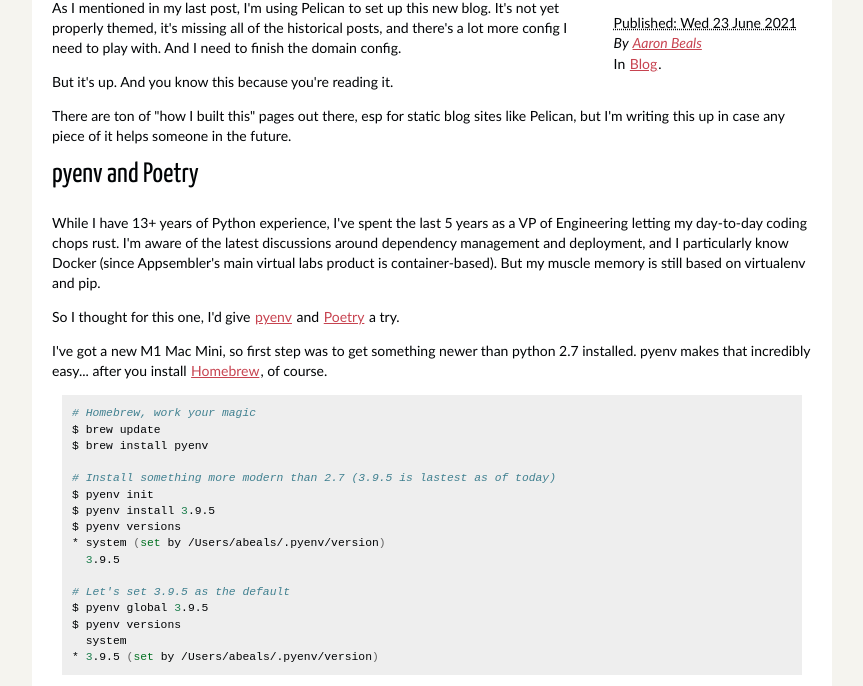
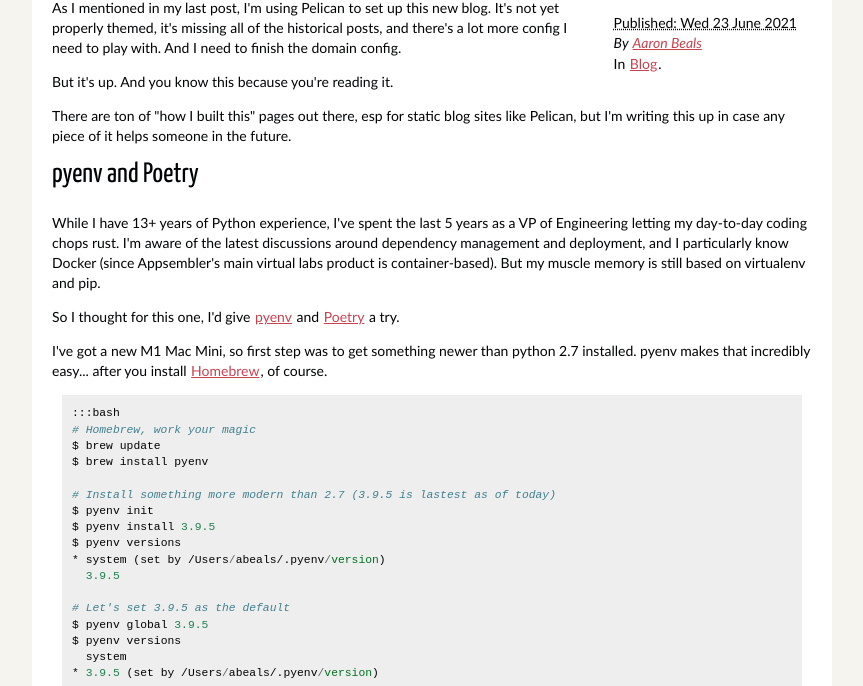
Before and after one commit to abeals/abeals.github.io, a plain HTML site: page posts/pelican-pyenv-poetry-and-github-pages.html in a window 1280 px wide. Shown: the part 229-915 px from the top of the page, without its empty margins (208-1071 px from the left). Drawn offline with Linux system fonts and the light colour scheme; files whose address does not match are found by name.

Commit message:
Refreshing commit, before I post the first new post of the new year.

```diff
--- a/posts/pelican-pyenv-poetry-and-github-pages.html
+++ b/posts/pelican-pyenv-poetry-and-github-pages.html
@@ -44,26 +44,28 @@
 <p>While I have 13+ years of Python experience, I've spent the last 5 years as a VP of Engineering letting my day-to-day coding chops rust. I'm aware of the latest discussions around dependency management and deployment, and I particularly know Docker (since Appsembler's main virtual labs product is container-based). But my muscle memory is still based on virtualenv and pip.</p>
 <p>So I thought for this one, I'd give <a href="https://github.com/pyenv/pyenv">pyenv</a> and <a href="https://python-poetry.org">Poetry</a> a try.</p>
 <p>I've got a new M1 Mac Mini, so first step was to get something newer than python 2.7 installed. pyenv makes that incredibly easy... after you install <a href="https://brew.sh">Homebrew</a>, of course.</p>
-<div class="highlight"><pre><span></span><code><span class="c1"># Homebrew, work your magic</span>
-$ brew update
-$ brew install pyenv
+<div class="highlight"><pre><span></span><code>:::<span class="n">bash</span>
+<span class="c1"># Homebrew, work your magic</span>
+$ <span class="n">brew</span> <span class="n">update</span>
+$ <span class="n">brew</span> <span class="n">install</span> <span class="n">pyenv</span>
 
 <span class="c1"># Install something more modern than 2.7 (3.9.5 is lastest as of today)</span>
-$ pyenv init
-$ pyenv install <span class="m">3</span>.9.5
-$ pyenv versions
-* system <span class="o">(</span><span class="nb">set</span> by /Users/abeals/.pyenv/version<span class="o">)</span>
-  <span class="m">3</span>.9.5
+$ <span class="n">pyenv</span> <span class="n">init</span>
+$ <span class="n">pyenv</span> <span class="n">install</span> <span class="mf">3.9.5</span>
+$ <span class="n">pyenv</span> <span class="n">versions</span>
+* <span class="n">system</span> (<span class="n">set</span> <span class="n">by</span> /<span class="n">Users</span><span class="o">/</span><span class="n">abeals</span>/.<span class="n">pyenv</span><span class="o">/</span><span class="nb">version</span>)
+  <span class="mf">3.9.5</span>
 
 <span class="c1"># Let&#39;s set 3.9.5 as the default</span>
-$ pyenv global <span class="m">3</span>.9.5
-$ pyenv versions
-  system
-* <span class="m">3</span>.9.5 <span class="o">(</span><span class="nb">set</span> by /Users/abeals/.pyenv/version<span class="o">)</span>
+$ <span class="n">pyenv</span> <span class="n">global</span> <span class="mf">3.9.5</span>
+$ <span class="n">pyenv</span> <span class="n">versions</span>
+  <span class="n">system</span>
+* <span class="mf">3.9.5</span> (<span class="n">set</span> <span class="n">by</span> /<span class="n">Users</span><span class="o">/</span><span class="n">abeals</span>/.<span class="n">pyenv</span><span class="o">/</span><span class="nb">version</span>)
 </code></pre></div>
 
 <p>Then add this line to your <code>.zshrc</code> file and restart your shell:</p>
-<div class="highlight"><pre><span></span><code><span class="nb">eval</span> <span class="s2">&quot;</span><span class="k">$(</span>pyenv init -<span class="k">)</span><span class="s2">&quot;</span>
+<div class="highlight"><pre><span></span><code>:::bash
+eval &quot;$(pyenv init -)&quot;
 </code></pre></div>
 
 <p>I won't write out the Poetry installation, because (a) <a href="https://python-poetry.org/docs/#installation">the docs are quite good</a>, and (b) they're likely to change in the time between my reading this and you reading it. In fact, I ended up in a weird pre-1.2.0 state where the <code>get-poetry.py</code> script told me that I was using the wrong version, and wouldn't be able to upgrade later. I uninstalled, changed the web docs from <code>1.1</code> to <code>master</code>, and ran the <code>install-poetry.py</code> installer instead. Still got the 1.2.0 "you won't be able to upgrade" error because 1.2.0 isn't officially released. </p>
@@ -86,8 +88,9 @@ $ pyenv versions
 <h1>Current Janky Workflow</h1>
 <p>I'm writing in <a href="https://ia.net/writer">iA Writer</a>, then I have a private git repo in <a href="https://keybase.io">Keybase</a> for my source files, Pelican config, etc. </p>
 <p>Right now, I copy the files I want to publish from iA's default destination (iCloud, which was a pain in the neck to find on disk, compared to Dropbox) to the private git repo. Once the files are there, I regenerate and run the local Pelican server to test it out:</p>
-<div class="highlight"><pre><span></span><code>$ pelican ./content
-$ pelican --autoreload --listen
+<div class="highlight"><pre><span></span><code><span class="p">:::</span><span class="n">bash</span><span class="w"></span>
+<span class="o">$</span><span class="w"> </span><span class="n">pelican</span><span class="w"> </span><span class="o">./</span><span class="n">content</span><span class="w"></span>
+<span class="o">$</span><span class="w"> </span><span class="n">pelican</span><span class="w"> </span><span class="o">--</span><span class="n">autoreload</span><span class="w"> </span><span class="o">--</span><span class="n">listen</span><span class="w"></span>
 </code></pre></div>
 
 <p>If everything looks good, I copy the contents of the output directory to my local copy of my Github Pages repo, commit, and push to origin.</p>
```
Also changed, not shown: author/aaron-beals.html (+1 -1 lines), category/blog.html (+1 -1 lines), index.html (+1 -1 lines), posts/the-value-of-diy.html (+1 -1 lines).
